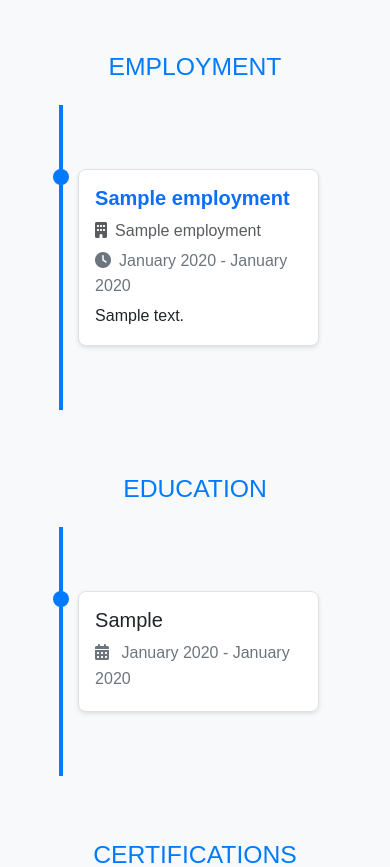
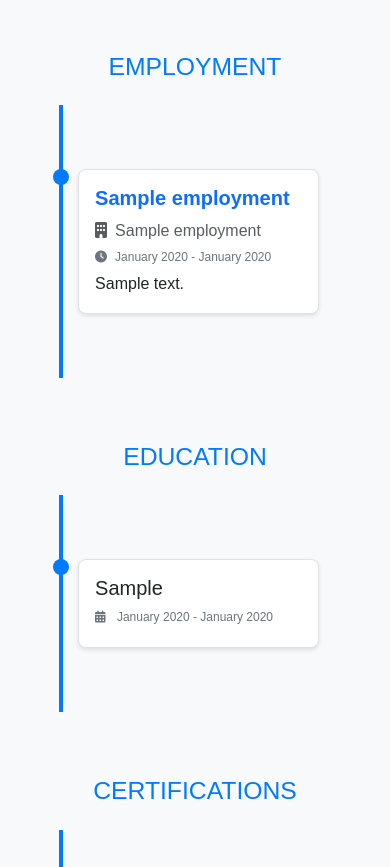
Before and after one commit to chrysanthusobinna/django-portfolio, a Django app: a page that uses portfolio_app/templates/user-portfolio.html in a window 390 px wide. Shown: the part 561-1428 px from the top of the page. Run offline with Django 4.2, Linux system fonts and the light colour scheme; tables that the repository leaves empty hold one stand-in row (values such as "Sample post").

Commit message:
Add .small-txt CSS class to style  date  text in mobile view of user portfolio page

```diff
--- a/portfolio_app/templates/user-portfolio.html
+++ b/portfolio_app/templates/user-portfolio.html
@@ -63,7 +63,7 @@
                 <div class="timeline-content">
                     <h5 class="fw-bold text-primary">{{ job.job_title }}</h5>
                     <p class="mb-1 text-muted"><i class="fas fa-building me-2"></i>{{ job.employer_name }}</p>
-                    <p class="mb-1 text-secondary"><i class="fas fa-clock me-2"></i>{{ job.start_date|date:"F Y" }} -
+                    <p class="mb-1 text-secondary small-txt"><i class="fas fa-clock me-2"></i>{{ job.start_date|date:"F Y" }} -
                         {{ job.end_date|date:"F Y"|default:"Present" }}</p>
                     <p class="mb-0">{{ job.description_of_duties }}</p>
                 </div>
@@ -83,7 +83,7 @@
                 <div class="timeline-dot"></div>
                 <div class="timeline-content">
                     <h5>{{ edu.qualification }}</h5>
-                    <p class="mb-1 text-secondary">
+                    <p class="mb-1 text-secondary small-txt">
                         <i class="fas fa-calendar-alt me-2"></i>
                         {{ edu.start_date|date:"F Y" }} - {{ edu.end_date|date:"F Y"|default:"Present" }}
                     </p>
--- a/static/css/styles.css
+++ b/static/css/styles.css
@@ -152,6 +152,10 @@ section {
     .timeline-item .timeline-dot {
         left: 10%;
     }
+    .small-txt {
+        font-size: 12px; /* Adjust the size as needed */
+    }
+
 }
 
 .portfolio-grid {
```
